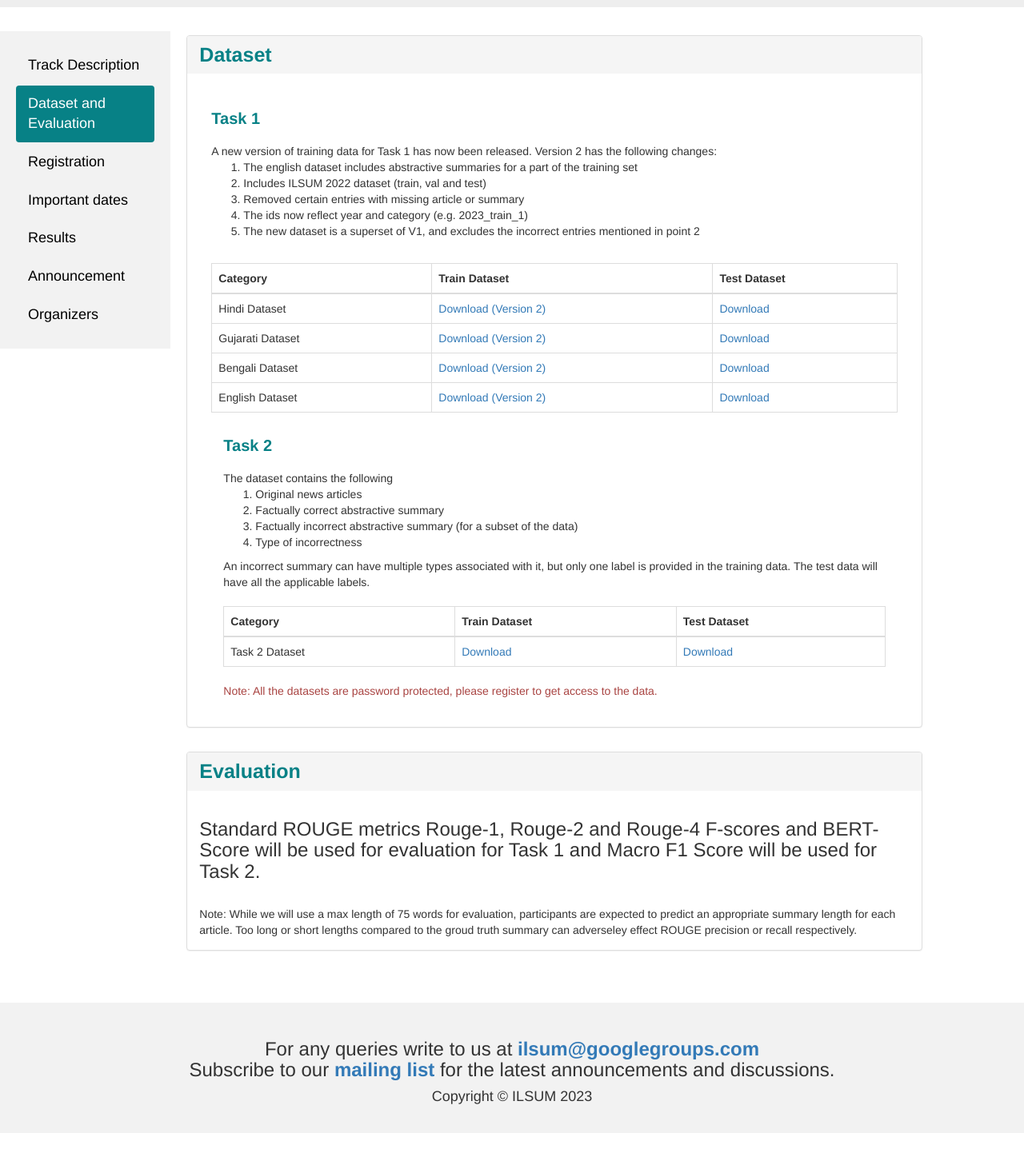
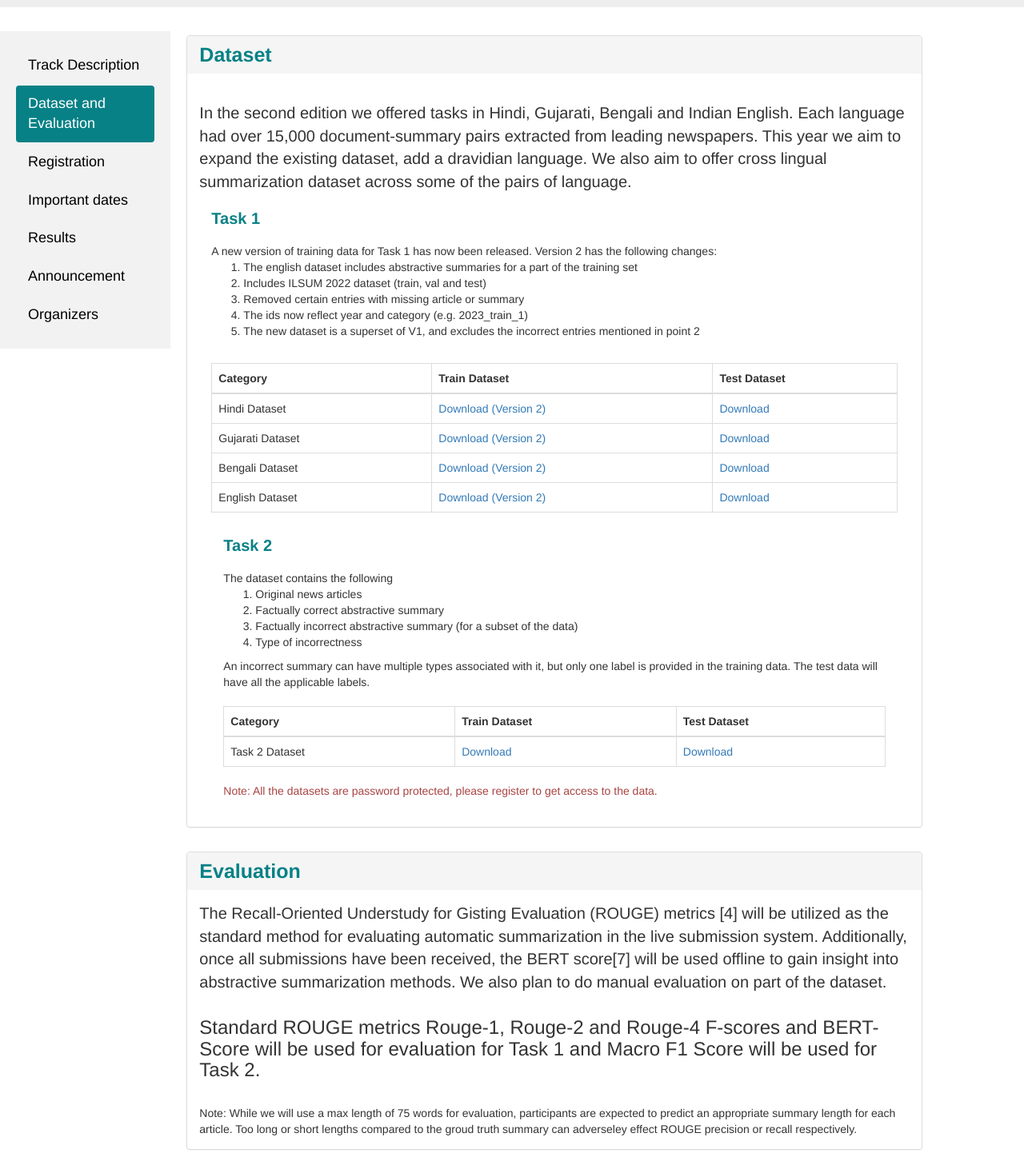
Before and after one commit to Dhwanit28/ILSUM2024, a plain HTML site: page Database.html in a window 1280 px wide. Shown: the part 320-1762 px from the top of the page at 80% size. Before the commit the page ends 1737 px from the top, so only its background shows below. Drawn offline with Linux system fonts and the light colour scheme.

Commit message:
Update Database.html

```diff
--- a/Database.html
+++ b/Database.html
@@ -121,7 +121,10 @@
                         </div>
                         <br>
                         <div class="panel-body">
-
+                          <p> In the second edition we offered tasks in Hindi, Gujarati, Bengali and Indian English. Each
+                                language had over 15,000 document-summary pairs extracted from leading newspapers. This
+                                year we aim to expand the existing dataset, add a dravidian language. We also aim to offer
+                                cross lingual summarization dataset across some of the pairs of language. </p>
                        <div class="panel-heading" role="tab" id="tab_149">
 
                         <h4 class="panel-title" style="color:#078186; font-size: 20px;">
@@ -270,6 +273,12 @@
                         </div>
 
                         <div class="panel-body">
+                            <p> The Recall-Oriented Understudy for Gisting Evaluation (ROUGE) metrics [4]
+will be utilized as the standard method for evaluating automatic summarization in the live
+submission system. Additionally, once all submissions have been received, the BERT score[7]
+will be used offline to gain insight into abstractive summarization methods. We also plan to do
+manual evaluation on part of the dataset. </p>
+
                             <div class="table-responsive">
                                 <h3>Standard ROUGE metrics Rouge-1, Rouge-2 and Rouge-4 F-scores and BERT-Score will be used for evaluation for Task 1 and Macro F1 Score will be used for Task 2. </h3>
                                 <br> Note: While we will use a max length of 75 words for evaluation, participants are expected to predict an appropriate summary length for each article. Too long or short lengths compared to the groud truth summary can
```
